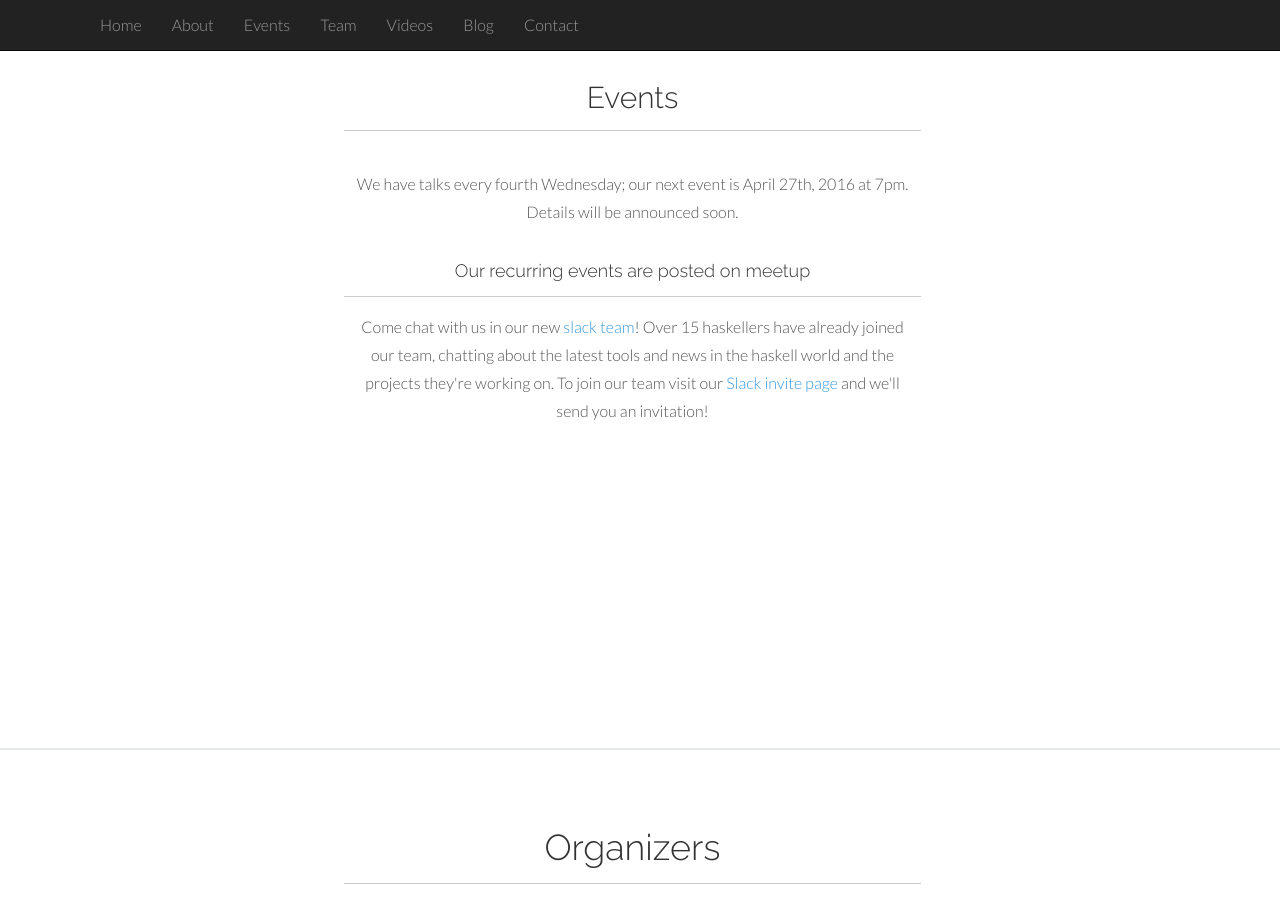
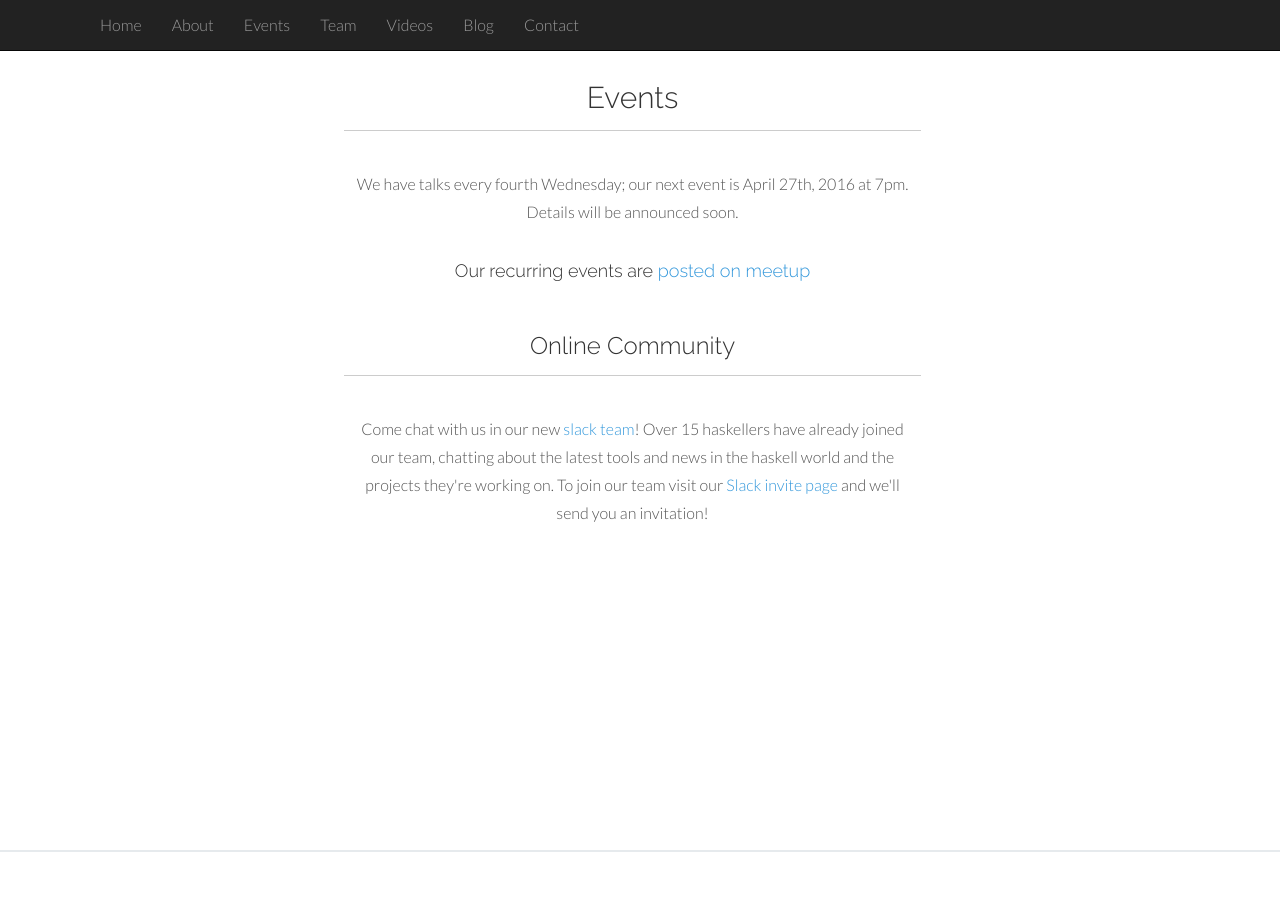
Before and after one commit to ny-haskell/ny-haskell.org, a Jekyll site: the page built from index.html, in a window 1280 px wide and 900 px high, scrolled down 1570 px. Built offline with Jekyll 4.4.1, drawn with Linux system fonts in a browser that asks for light colours.

```diff
--- a/index.html
+++ b/index.html
@@ -83,11 +83,17 @@ layout: default
       </div><!-- row -->
 
       <div class="row">
-        <h4 class="centered">Our recurring events are posted on meetup</h4>
+        <h4 class="centered">Our recurring events are <a href="http://meetup.com/NY-Haskell">posted on meetup</a></h4>
+        <br>
+      </div><!-- row -->
+
+      <div class="row">
+        <h3 class="centered">Online Community</h3>
         <hr>
+        <br>
         <div class="col-lg-offset-3 col-lg-6 centered">
           <p class="text-centered">
-          Come chat with us in our new <a href="http://ny-haskell.herokuapp.com">slack team</a>!  Over 15 haskellers have already joined our team, chatting about the latest tools and news in the haskell world and the projects they're working on. To join our team visit our <a href="http://ny-haskell.herokuapp.com">Slack invite page</a> and we'll send you an invitation!
+          Come chat with us in our new <a href="http://ny-haskell.org/slack">slack team</a>!  Over 15 haskellers have already joined our team, chatting about the latest tools and news in the haskell world and the projects they're working on. To join our team visit our <a href="http://ny-haskell.org/slack">Slack invite page</a> and we'll send you an invitation!
         </p>
         </div>
       </div><!-- row -->
--- /dev/null
+++ b/slack/index.html
@@ -0,0 +1,5 @@
+<script language="javascript" type="text/javascript">
+     <!--
+     window.setTimeout('window.location="http://ny-haskell.herokuapp.com";');
+     // -->
+ </script>
```
